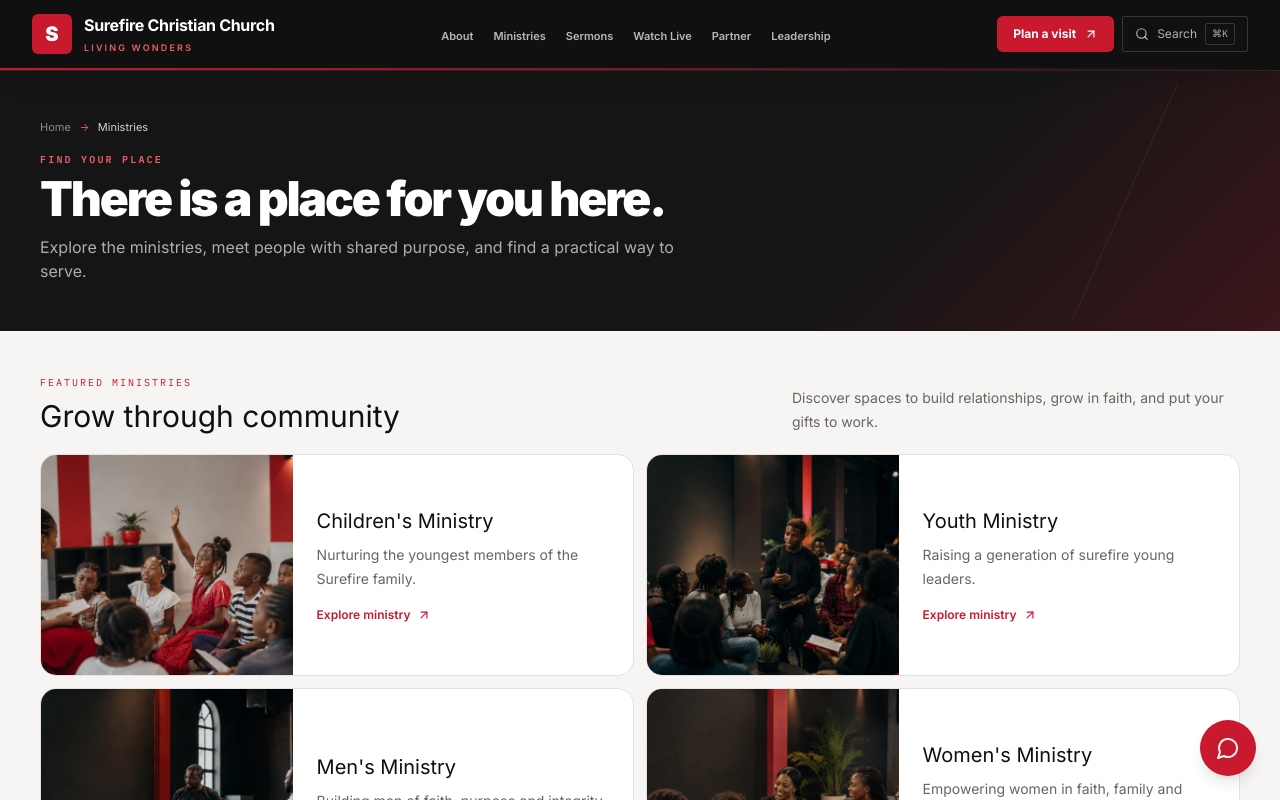
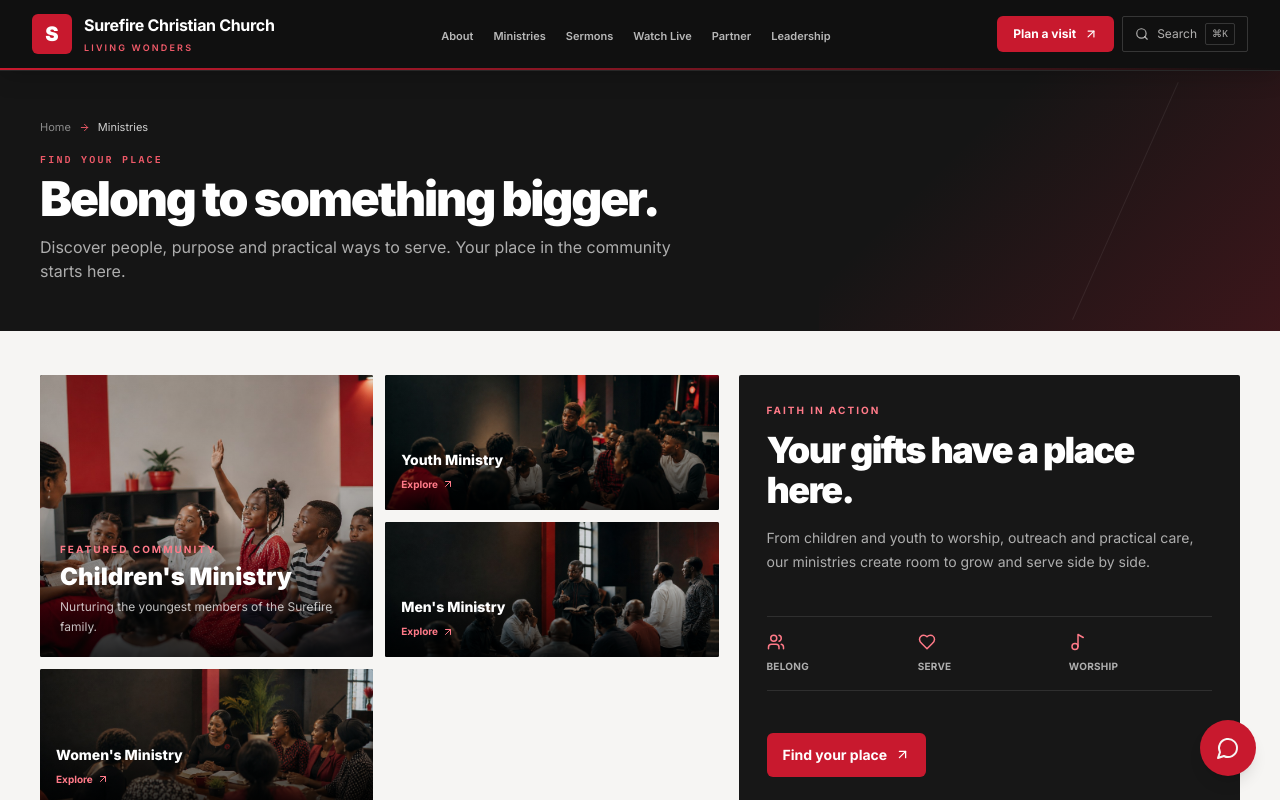
Before and after one commit to taiwoatlas/surefire-next, a Next.js app: page /ministries in a window 1280 px wide. Shown: the top 800 px of the page. Built offline with nearby package versions, Linux system fonts and the light colour scheme; no server answers.

Commit message:
Rebuild ministries page as editorial photo mosaic and service directory

```diff
--- a/app/ministries/page.tsx
+++ b/app/ministries/page.tsx
@@ -1,7 +1,7 @@
 import type { Metadata } from "next";
 import Image from "next/image";
 import Link from "next/link";
-import { ArrowUpRight } from "lucide-react";
+import { ArrowUpRight, Users, Heart, Music2 } from "lucide-react";
 import { PageHeader } from "@/components/layout/PageHeader";
 import { Section } from "@/components/layout/Section";
 import { ministries } from "@/data/ministries";
@@ -15,27 +15,37 @@ export const metadata: Metadata = {
 
 export default function MinistriesPage() {
   const featured = ministries.filter((m) => m.photo);
+  const lead = featured[0];
+  const supporting = featured.slice(1);
 
   return (
     <>
-      <PageHeader eyebrow="Find your place" title="There is a place for you here." lede="Explore the ministries, meet people with shared purpose, and find a practical way to serve." breadcrumbs={[{ label: "Home", href: "/" }, { label: "Ministries" }]} />
-
+      <PageHeader eyebrow="Find your place" title="Belong to something bigger." lede="Discover people, purpose and practical ways to serve. Your place in the community starts here." breadcrumbs={[{ label: "Home", href: "/" }, { label: "Ministries" }]} />
       <Section tone="paper">
-        <div className="flex flex-wrap items-end justify-between gap-4"><div><p className="font-mono text-[10px] uppercase tracking-[.2em] text-[#c8192e]">Featured ministries</p><h2 className="mt-2 font-display text-3xl text-[#101010]">Grow through community</h2></div><p className="max-w-md text-sm leading-6 text-[#686563]">Discover spaces to build relationships, grow in faith, and put your gifts to work.</p></div>
-        <div className="mt-5 grid gap-3 sm:grid-cols-2">
-          {featured.map((ministry) => (
-            <Link key={ministry.name} href={ministryHref(ministry)} className="group grid overflow-hidden rounded-2xl border border-[#e4e1df] bg-white transition hover:-translate-y-0.5 hover:border-[#c8192e] hover:shadow-[0_12px_32px_rgba(24,56,43,.08)] sm:grid-cols-[.85fr_1.15fr]">
-              <div className="relative min-h-[190px] overflow-hidden bg-[#fbe9ec] sm:min-h-[220px]"><Image src={ministry.photo!} alt={ministry.name} fill sizes="(min-width: 640px) 25vw, 100vw" className="object-cover transition duration-500 group-hover:scale-105" /></div>
-              <div className="flex flex-col justify-center p-5 sm:p-6"><h3 className="font-display text-xl text-[#101010]">{ministry.name}</h3><p className="mt-2 text-sm leading-6 text-[#686563]">{ministry.desc}</p><span className="mt-4 inline-flex items-center gap-1.5 text-xs font-semibold text-[#c8192e]">Explore ministry <ArrowUpRight size={14} aria-hidden="true" /></span></div>
-            </Link>
-          ))}
+        <div className="grid gap-5 lg:grid-cols-[1.15fr_.85fr] lg:items-stretch">
+          <div className="grid min-h-[350px] grid-cols-2 gap-2 sm:min-h-[430px] sm:gap-3">
+            {lead && <Link href={ministryHref(lead)} className="group relative col-span-2 row-span-2 min-h-[220px] overflow-hidden rounded-sm bg-[#191919] sm:col-span-1 sm:min-h-0">
+              <Image src={lead.photo!} alt={lead.name} fill sizes="(min-width: 1024px) 32vw, 100vw" className="object-cover transition duration-500 group-hover:scale-105" />
+              <div className="absolute inset-0 bg-gradient-to-t from-black/80 via-black/5 to-transparent" />
+              <div className="absolute inset-x-0 bottom-0 p-4 sm:p-5"><p className="text-[10px] font-bold uppercase tracking-[.2em] text-[#ff7a88]">Featured community</p><h2 className="mt-1 text-xl font-black text-white sm:text-2xl">{lead.name}</h2><p className="mt-1 max-w-xs text-xs leading-5 text-white/75">{lead.desc}</p></div>
+            </Link>}
+            {supporting.map((ministry) => <Link key={ministry.name} href={ministryHref(ministry)} className="group relative min-h-[145px] overflow-hidden rounded-sm bg-[#191919] sm:min-h-0">
+              <Image src={ministry.photo!} alt={ministry.name} fill sizes="(min-width: 1024px) 20vw, 50vw" className="object-cover transition duration-500 group-hover:scale-105" />
+              <div className="absolute inset-0 bg-gradient-to-t from-black/80 via-black/10 to-transparent" />
+              <div className="absolute inset-x-0 bottom-0 p-3 sm:p-4"><h3 className="text-sm font-extrabold text-white">{ministry.name}</h3><span className="mt-1 inline-flex items-center gap-1 text-[10px] font-bold text-[#ff7a88]">Explore <ArrowUpRight size={12} /></span></div>
+            </Link>)}
+          </div>
+          <div className="flex flex-col justify-between rounded-sm bg-[#171717] p-5 text-white sm:p-7">
+            <div><p className="text-[10px] font-bold uppercase tracking-[.2em] text-[#ff7a88]">Faith in action</p><h2 className="mt-3 text-3xl font-black leading-[1.02] tracking-[-.045em] sm:text-4xl">Your gifts have a place here.</h2><p className="mt-4 text-sm leading-6 text-white/65">From children and youth to worship, outreach and practical care, our ministries create room to grow and serve side by side.</p></div>
+            <div className="my-6 grid grid-cols-3 gap-2 border-y border-white/10 py-4"><div><Users size={18} className="text-[#ff7a88]" /><p className="mt-2 text-[10px] font-bold uppercase tracking-wide text-white/65">Belong</p></div><div><Heart size={18} className="text-[#ff7a88]" /><p className="mt-2 text-[10px] font-bold uppercase tracking-wide text-white/65">Serve</p></div><div><Music2 size={18} className="text-[#ff7a88]" /><p className="mt-2 text-[10px] font-bold uppercase tracking-wide text-white/65">Worship</p></div></div>
+            <Link href="/contact" className="inline-flex min-h-11 items-center justify-center gap-2 self-start rounded-md bg-[#c8192e] px-4 text-sm font-bold text-white hover:bg-[#a81023]">Find your place <ArrowUpRight size={15} /></Link>
+          </div>
         </div>
       </Section>
-
       <Section tone="stone">
         <div className="grid gap-5 md:grid-cols-[.65fr_1.35fr] md:items-start">
-          <div><p className="font-mono text-[10px] uppercase tracking-[.2em] text-[#c8192e]">Full directory</p><h2 className="mt-2 font-display text-3xl text-[#101010]">Find your ministry</h2><p className="mt-3 text-sm leading-6 text-[#686563]">Search the directory to find the group or team that matches your interests.</p></div>
-          <div className="rounded-2xl border border-[#e2dfd5] bg-white p-4 sm:p-5"><MinistryExplorer /></div>
+          <div><p className="text-[10px] font-bold uppercase tracking-[.2em] text-[#c8192e]">Ministry directory</p><h2 className="mt-2 text-2xl font-black tracking-[-.04em] text-[#101010] sm:text-3xl">Find the right team.</h2><p className="mt-2 text-sm leading-6 text-[#686563]">Search all ministries and find a group that fits your season, interests and gifts.</p></div>
+          <div className="rounded-xl border border-[#dedad7] bg-white p-4 sm:p-5"><MinistryExplorer /></div>
         </div>
       </Section>
     </>
```
